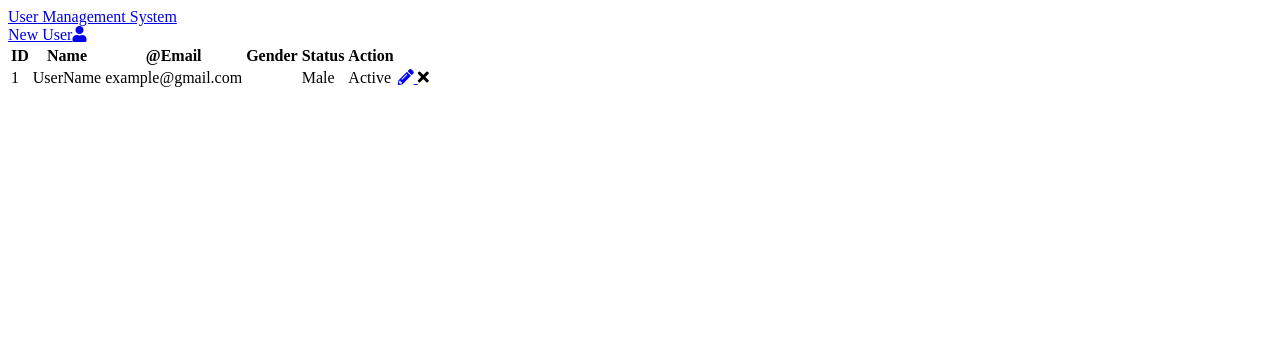
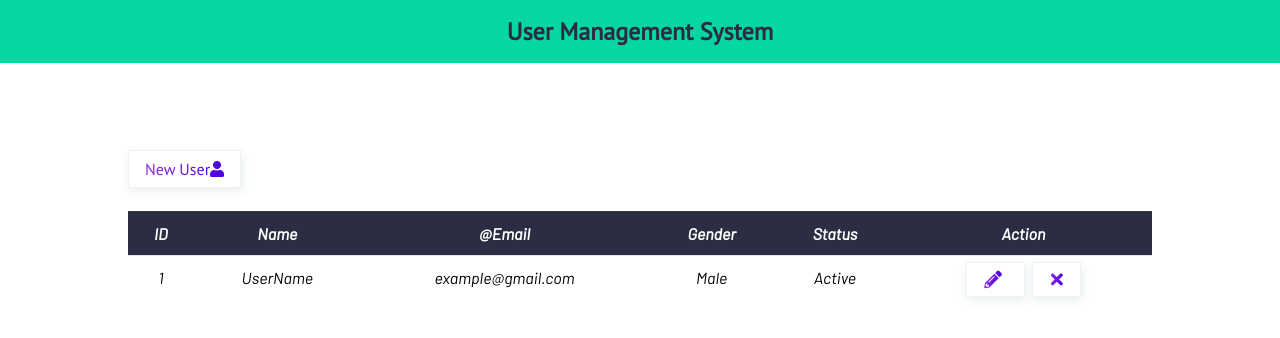
Before and after one commit to sorthai/crud-application, a Node server app: template views/index.html in a window 1280 px wide. Shown: the top 338 px of the page. Run offline with Node 20, Linux system fonts and the light colour scheme; the template is opened without the code that fills it, so the values that code supplies are empty; some libraries are stand-ins or nearby versions.

Commit message:
Styling HTML

```diff
--- a/assets/css/style.css
+++ b/assets/css/style.css
@@ -0,0 +1,239 @@
+@import url("https://fonts.googleapis.com/css2?family=Barlow:ital@1&family=PT+Sans&display=swap");
+
+:root {
+  --dark: #2b2d42;
+  --light: #adb5bd;
+  --border: #dee2e6;
+  --border-btn: #edf2f4;
+}
+
+* {
+  padding: 0;
+  margin: 0;
+  box-sizing: border-box;
+}
+
+a {
+  text-decoration: none;
+  font-family: "PT Sans", sans-serif;
+}
+
+.container {
+  max-width: 1024px;
+  margin: auto;
+}
+
+.nav-brand {
+  font-size: 1.5em;
+  font-weight: bold;
+}
+
+.d-flex {
+  display: flex;
+  flex-wrap: wrap;
+}
+
+.justify-between {
+  justify-content: space-between;
+}
+
+.text-center {
+  text-align: center;
+}
+
+.border-shadow {
+  border: 1px solid var(--border-btn);
+  box-shadow: 1px 3px 10px #e9ecef;
+}
+
+.text-dark {
+  color: var(--dark);
+}
+
+.inline {
+  display: inline-block;
+}
+
+.text-light {
+  color: var(--light);
+}
+
+.text-gradient {
+  background: linear-gradient(to right, #8e2de2, #4a00e0);
+  -webkit-background-clip: text;
+  background-clip: text;
+  -webkit-text-fill-color: transparent;
+}
+
+#header nav {
+  background-color: #06d6a0;
+  padding: 1em 0;
+  width: 100%;
+}
+
+#site-main {
+  margin-top: 6em;
+  font-family: "Barlow", sans-serif;
+}
+
+#site-main .container .box-nav > a {
+  font-size: 1em;
+  padding: 0.5em 1em;
+}
+
+#site-main .container form {
+  margin: 2em 0;
+}
+
+table {
+  border-spacing: 0px;
+  width: 100%;
+}
+
+.table td,
+.table th {
+  padding: 0.75em;
+  vertical-align: top;
+  text-align: center;
+  border-top: 1px solid var(--border);
+}
+
+.table td > a.btn {
+  padding: 0.3em 1em;
+  font-size: 1.1em;
+  margin: 0 0.2em;
+}
+
+.table tr:hover {
+  background-color: #06d6a0;
+}
+
+.table tr:hover td > a {
+  box-shadow: none;
+}
+
+.table .thead-dark th {
+  color: #fff;
+  background-color: var(--dark);
+  border-color: #32383e;
+}
+
+@media only screen and (max-width: 1024px) {
+  table,
+  thead,
+  tbody,
+  th,
+  td,
+  tr {
+    display: block;
+  }
+
+  thead tr {
+    position: absolute;
+    top: -9999px;
+    left: -9999px;
+  }
+
+  tr {
+    border: 1px solid var(--border);
+  }
+
+  td {
+    border: none;
+    position: relative;
+  }
+}
+
+/*  add user & update user template */
+.form-title {
+  margin-top: 2em;
+}
+
+.form-title > h2 {
+  padding: 0.5em 0;
+}
+
+.new_user {
+  max-width: 786px;
+  margin: auto;
+}
+
+#update_user .form-group,
+#add_user .form-group {
+  margin: 0.4em 0;
+}
+
+#update_user .form-group input[type="text"],
+#add_user .form-group input[type="text"] {
+  width: 100%;
+  padding: 0.6em 1em;
+  margin: 0.5em 0;
+  border: 1px solid var(--border);
+  font-family: "Barlow", sans-serif;
+  font-size: 1em;
+  border-radius: 0.2em;
+}
+
+#update_user .form-group .radio,
+#add_user .form-group .radio {
+  margin: 1em 2em;
+}
+
+/* adding style to radio buttons */
+.radio input[type="radio"] {
+  position: absolute;
+  opacity: 0;
+}
+
+.radio input[type="radio"] + .radio-label:before {
+  content: "";
+  background: var(--border-btn);
+  border-radius: 100%;
+  border: 1px solid var(--border);
+  display: inline-block;
+  width: 1em;
+  height: 1em;
+  position: relative;
+  top: -0em;
+  margin-right: 0.5em;
+  vertical-align: top;
+  cursor: pointer;
+  text-align: center;
+  -webkit-transition: all 250ms ease;
+  transition: all 250ms ease;
+}
+
+.radio input[type="radio"]:checked + .radio-label:before {
+  background-color: #16db93;
+  box-shadow: inset 0 0 0 4px #e9ecef;
+}
+
+.radio input[type="radio"]:focus + .radio-label:before {
+  outline: none;
+  border-color: #16db93;
+}
+
+.radio input[type="radio"]:disabled + .radio-label:before {
+  box-shadow: inset 0 0 0 4px #e9ecef;
+  border-color: #b4b4b4;
+  background: #b4b4b4;
+}
+
+#update_user .form-group .btn,
+#add_user .form-group .btn {
+  width: 100%;
+  padding: 0.9em 1em;
+  background-color: #16db93;
+  border: none;
+  font-family: "PT Sans", sans-serif;
+  font-size: 1em;
+  cursor: pointer;
+  border-radius: 0.2em;
+  margin: 0.5em 0;
+}
+
+#update_user .form-group .btn:hover,
+#add_user .form-group .btn:hover {
+  background-color: var(--dark);
+  color: var(--border);
+}
--- a/views/index.html
+++ b/views/index.html
@@ -7,6 +7,7 @@
     <title>Crude Application</title>
 
     <link rel="stylesheet" href="https://cdnjs.cloudflare.com/ajax/libs/font-awesome/5.15.3/css/all.min.css" integrity="sha512-iBBXm8fW90+nuLcSKlbmrPcLa0OT92xO1BIsZ+ywDWZCvqsWgccV3gFoRBv0z+8dLJgyAHIhR35VZc2oM/gI1w==" crossorigin="anonymous" />
+    <link rel="stylesheet" href="../assets/css/style.css">
 </head>
 <body>
     <!-- Header -->
@@ -49,7 +50,7 @@
                             <tr>
                                 <td>1</td>
                                 <td>UserName</td>
-                                <td>example@gmail.com<td>
+                                <td>example@gmail.com</td>
                                 <td>Male</td>
                                 <td>Active</td>
                                 <td>
```
